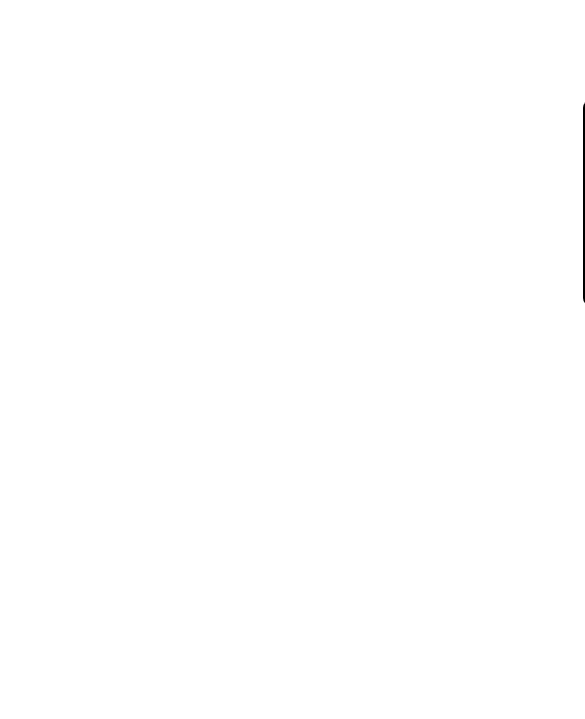
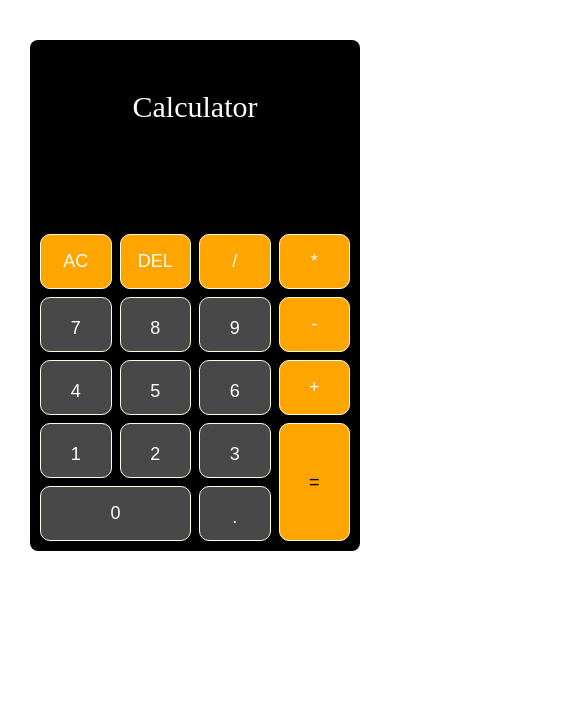
Before and after one commit to naitikvishwkrma8706-tech/calculator, a plain HTML site: page Calculator/index.html in a window 390 px wide. Shown: the top 719 px of the page, 585 px wide, since content can reach past the window. Drawn offline with Linux system fonts and the light colour scheme.

Commit message:
Add files via upload

```diff
--- a/Calculator/index.html
+++ b/Calculator/index.html
@@ -1,17 +1,22 @@
 <!DOCTYPE html>
 <html lang="en">
 <head>
-    <link rel="stylesheet" href="style.css">
     <meta charset="UTF-8">
     <meta name="viewport" content="width=device-width, initial-scale=1.0">
-    <title>Document</title>
+    <title>Calculator</title>
+    <link rel="stylesheet" href="style.css">
 </head>
 <body>
+
+    <div class="calculator">
+
         <div class="border">
             <p>Calculator</p>
             <input type="text" id="display" readonly>
         </div>
+
         <div class="butt">
+
             <button class="same">AC</button>
             <button class="same">DEL</button>
             <button class="same">/</button>
@@ -22,24 +27,24 @@
             <button class="fix">9</button>
             <button class="same">-</button>
 
+            <button class="fix">4</button>
+            <button class="fix">5</button>
             <button class="fix">6</button>
-        <button class="fix">5</button>
-        <button class="fix">4</button>
             <button class="same">+</button>
 
+            <button class="fix">1</button>
+            <button class="fix">2</button>
             <button class="fix">3</button>
-        <button class="fix">2</button>
-        <button class="fix">1</button>
             <button class="alag">=</button>
 
             <button class="bada">0</button>
-        <button class="fix" style="font-size: 30px;">.</button>
-
+            <button class="fix">.</button>
 
         </div>
-    <script src="script.js">
 
-    </script>
+    </div>
+
+    <script src="script.js"></script>
 
 </body>
 </html>
--- a/Calculator/style.css
+++ b/Calculator/style.css
@@ -1,21 +1,22 @@
 
 .border{
-    /* border: 3px solid black; */
-    padding: 30px;
-    margin-right: 605px;
-    margin-left: 575px;
-    margin-top: 100px;
     background-color: black;
-    border-radius: 8px;
+    padding: 20px;
+    max-width: 320px;
+    margin: 100px auto 0;
+    border-radius: 8px 8px 0 0;
+    width:100%;
+    box-sizing:border-box;
 }
 #display{
     color: white;
     border: none;
     background-color: black;
     /* border: 2px solid white; */
-    width: 295px;
+    width: 100%;
     height: 40px;
-    margin-left: -20px;
+    margin-left: 0;
+    box-sizing: border-box;
     text-align: right;
     font-size: 25px;
 }
@@ -29,24 +30,26 @@
 }
 .butt{
     /* border: 3px solid white; */
-    margin-left:575px;
-    margin-right: 605px;
-    padding-top: 10px;
+    /* margin-left:575px;
+    margin-right: 605px; */
+     background-color: black;
+    max-width: 320px;
+    margin: 0 auto;
+    padding: 10px;
     display: grid;
-    grid-template-columns: repeat(4, 65px);
-    grid-auto-rows: 65px;
-    gap: 12px;
-    background-color: black;
-    height: 410px;
-    margin-top: -10px;
-    border-radius: 8px;
+    grid-template-columns: repeat(4,1fr);
+    grid-auto-rows:60px;
+    gap:10px;
+    border-radius: 0 0 8px 8px;
+    height:auto;
+    box-sizing:border-box;
 }
 .same{
-    margin-left: 15px;
+    /* margin-left: 15px; */
     border-radius: 10px;
-    margin-bottom: 15px;
-    width: 65px;
-    height: 55px;
+    width:100%;
+    height:55px;
+    margin-bottom:0;
     font-size: 18px;
     color: white;
     background-color: orange;
@@ -54,21 +57,21 @@
 }
 .fix{
     padding: 20px 20px;
-    margin-left: 15px;
+    /* margin-left: 15px; */
     border-radius: 10px;
-    margin-bottom: 15px;
-    width: 65px;
-    height: 55px;
+    width:100%;
+    height:55px;
+    margin-bottom:0;
     font-size: 18px;
     color: white;
     background-color: rgb(73, 72, 72);
 }
 
 .bada{
-    margin-left: 15px;
+    /* margin-left: 15px; */
     grid-column: span 2;
-    width: 143px;
-    height: 55px;
+     width:100%;
+    height:55px;
     border-radius: 10px;
     font-size: 18px;
     color: white;
@@ -76,9 +79,9 @@
 }
 .alag{
     grid-row: span 2;
-    margin-left: 15px;
-    width: 65px;
-    height: auto;
+    /* margin-left: 15px; */
+    width:100%;
+    margin-bottom:0;
     margin-bottom: 9px;
     border-radius: 10px;
     font-size: 18px;
@@ -94,3 +97,54 @@
 button{
     border: 1px solid lightyellow;
 }
+
+@media (max-width:768px){
+
+    .border{
+        width:90%;
+        max-width:330px;
+        margin:40px auto 0;
+        padding:20px;
+    }
+
+    #display{
+        width:100%;
+        margin-left:0;
+        font-size:22px;
+    }
+
+    .butt{
+        width:90%;
+        max-width:330px;
+        margin:0 auto;
+        grid-template-columns:repeat(4,1fr);
+        grid-auto-rows:55px;
+        gap:8px;
+        padding:10px;
+        height:auto;
+    }
+
+    .same,
+    .fix,
+    .alag,
+    .bada{
+        width:100%;
+        height:100%;
+        margin-left:0;
+    }
+
+    .bada{
+        grid-column:span 2;
+    }
+
+    .alag{
+        grid-row:span 2;
+    }
+
+    .same:hover,
+    .fix:hover,
+    .bada:hover,
+    .alag:hover{
+        transform:none;
+    }
+}
```
Lines whose indentation alone changed are shown as unchanged.
